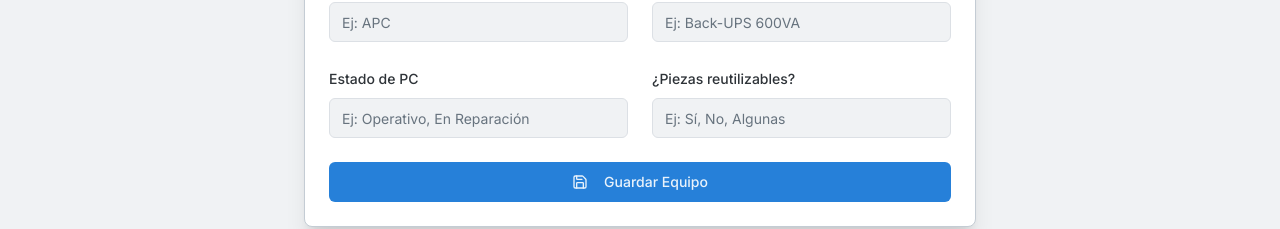
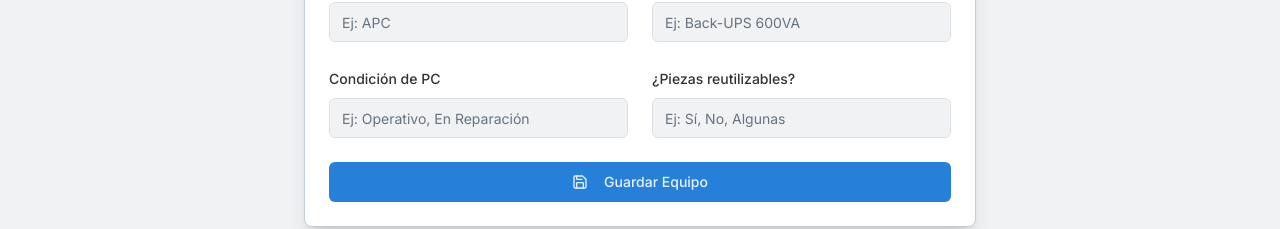
Before and after one commit to JosePardo98/SISGEMI_REPOSITORY, a Next.js app: page /equipment/new in a window 1280 px wide. Shown: the part 1643-1872 px from the top of the page. Built offline with nearby package versions, Linux system fonts and the light colour scheme; no server answers.

Commit message:
Make the following changes:
,

Find this element:

  <Primitive.label c

```diff
--- a/src/components/equipment/AddEquipmentForm.tsx
+++ b/src/components/equipment/AddEquipmentForm.tsx
@@ -96,13 +96,11 @@ export const AddEquipmentForm: React.FC<AddEquipmentFormProps> = ({ onSuccess })
   const onSubmit: SubmitHandler<EquipmentFormData> = async (data) => {
     setIsSubmitting(true);
     try {
-      // Omitimos 'specifications' ya que se desglosa en campos granulares
-      // Las fechas de mantenimiento se manejan por separado o se inicializan como undefined
-      const newEquipmentData: Omit<Equipment, 'lastMaintenanceDate' | 'nextMaintenanceDate' | 'specifications'> = data;
+      const newEquipmentData: Omit<Equipment, 'lastMaintenanceDate' | 'nextMaintenanceDate' | 'specifications' | 'lastTechnician'> = data;
       await addEquipment(newEquipmentData);
       toast({
         title: "Equipo Agregado",
-        description: `El equipo ${data.name} ha sido agregado exitosamente. (Simulado)`,
+        description: `El equipo ${data.name} ha sido agregado exitosamente.`,
         variant: "default",
       });
       reset();
@@ -250,7 +248,7 @@ export const AddEquipmentForm: React.FC<AddEquipmentFormProps> = ({ onSuccess })
                 <Input id="equipment-regulatorModel" placeholder="Ej: Back-UPS 600VA" {...register('regulatorModel')} />
               </div>
               <div className="space-y-2">
-                <Label htmlFor="equipment-pcStatus">Estado de PC</Label>
+                <Label htmlFor="equipment-pcStatus">Condición de PC</Label>
                 <Input id="equipment-pcStatus" placeholder="Ej: Operativo, En Reparación" {...register('pcStatus')} />
               </div>
               <div className="space-y-2">
--- a/src/components/equipment/EditEquipmentForm.tsx
+++ b/src/components/equipment/EditEquipmentForm.tsx
@@ -111,7 +111,7 @@ export const EditEquipmentForm: React.FC<EditEquipmentFormProps> = ({ equipmentI
       } catch (error) {
         toast({
           title: "Error al Cargar Datos",
-          description: "Hubo un problema al obtener los detalles del equipo.",
+          description: error instanceof Error ? error.message : "Hubo un problema al obtener los detalles del equipo.",
           variant: "destructive",
         });
       } finally {
@@ -124,12 +124,11 @@ export const EditEquipmentForm: React.FC<EditEquipmentFormProps> = ({ equipmentI
   const onSubmit: SubmitHandler<EquipmentFormData> = async (data) => {
     setIsSubmitting(true);
     try {
-      // lastMaintenanceDate and nextMaintenanceDate are managed by maintenance records
       const payload: Partial<Omit<Equipment, 'lastMaintenanceDate' | 'nextMaintenanceDate'>> = data;
       await updateEquipment(equipmentId, payload);
       toast({
         title: "Equipo Actualizado",
-        description: `El equipo ${data.name} ha sido actualizado exitosamente. (Simulado)`,
+        description: `El equipo ${data.name} ha sido actualizado exitosamente.`,
         variant: "default",
       });
       if (onSuccess) onSuccess();
@@ -284,7 +283,7 @@ export const EditEquipmentForm: React.FC<EditEquipmentFormProps> = ({ equipmentI
                 <Input id="edit-equipment-regulatorModel" placeholder="Ej: Back-UPS 600VA" {...register('regulatorModel')} />
               </div>
               <div className="space-y-2">
-                <Label htmlFor="edit-equipment-pcStatus">Estado de PC</Label>
+                <Label htmlFor="edit-equipment-pcStatus">Condición de PC</Label>
                 <Input id="edit-equipment-pcStatus" placeholder="Ej: Operativo, En Reparación" {...register('pcStatus')} />
               </div>
               <div className="space-y-2">
--- a/src/components/equipment/EquipmentDetailClientPage.tsx
+++ b/src/components/equipment/EquipmentDetailClientPage.tsx
@@ -1,3 +1,4 @@
+
 'use client';
 
 import React, { useEffect, useState, useCallback } from 'react';
@@ -31,7 +32,7 @@ interface EquipmentDetailClientPageProps {
   equipmentId: string;
 }
 
-const DetailItem: React.FC<{ label: string; value?: string; icon?: React.ElementType }> = ({ label, value, icon: Icon }) => (
+const DetailItem: React.FC<{ label: string; value?: string | null; icon?: React.ElementType }> = ({ label, value, icon: Icon }) => (
   <div className="flex items-start py-1">
     {Icon && <Icon size={18} className="mr-2 mt-0.5 text-accent flex-shrink-0" />}
     <p className="text-sm"><strong className="font-medium text-foreground/80">{label}:</strong> {value || 'N/A'}</p>
@@ -64,7 +65,7 @@ const EquipmentDetailClientPage: React.FC<EquipmentDetailClientPageProps> = ({ e
         setError('Equipo no encontrado.');
       }
     } catch (err) {
-      setError('Error al cargar los detalles del equipo.');
+      setError(err instanceof Error ? err.message : 'Error al cargar los detalles del equipo.');
       console.error(err);
     } finally {
       setLoading(false);
@@ -108,7 +109,7 @@ const EquipmentDetailClientPage: React.FC<EquipmentDetailClientPageProps> = ({ e
       console.error('Error deleting preventive maintenance record:', error);
       toast({
         title: 'Error al Eliminar',
-        description: 'No se pudo eliminar el registro de mantenimiento preventivo.',
+        description: error instanceof Error ? error.message : 'No se pudo eliminar el registro de mantenimiento preventivo.',
         variant: 'destructive',
       });
     } finally {
@@ -131,7 +132,7 @@ const EquipmentDetailClientPage: React.FC<EquipmentDetailClientPageProps> = ({ e
       console.error('Error deleting corrective maintenance record:', error);
       toast({
         title: 'Error al Eliminar',
-        description: 'No se pudo eliminar el registro de mantenimiento correctivo.',
+        description: error instanceof Error ? error.message : 'No se pudo eliminar el registro de mantenimiento correctivo.',
         variant: 'destructive',
       });
     } finally {
@@ -248,7 +249,7 @@ const EquipmentDetailClientPage: React.FC<EquipmentDetailClientPageProps> = ({ e
                   <DetailItem label="No. Patrimonial Regulador" value={equipment.regulatorPatrimonialId} icon={Zap} />
                   <DetailItem label="Marca Regulador" value={equipment.regulatorBrand} icon={Zap} />
                   <DetailItem label="Modelo Regulador" value={equipment.regulatorModel} icon={Zap} />
-                  <DetailItem label="Estado de PC" value={equipment.pcStatus} />
+                  <DetailItem label="Condición de PC" value={equipment.pcStatus} />
                   <DetailItem label="¿Piezas reutilizables?" value={equipment.reusableParts} />
                 </div>
               </AccordionContent>
```
